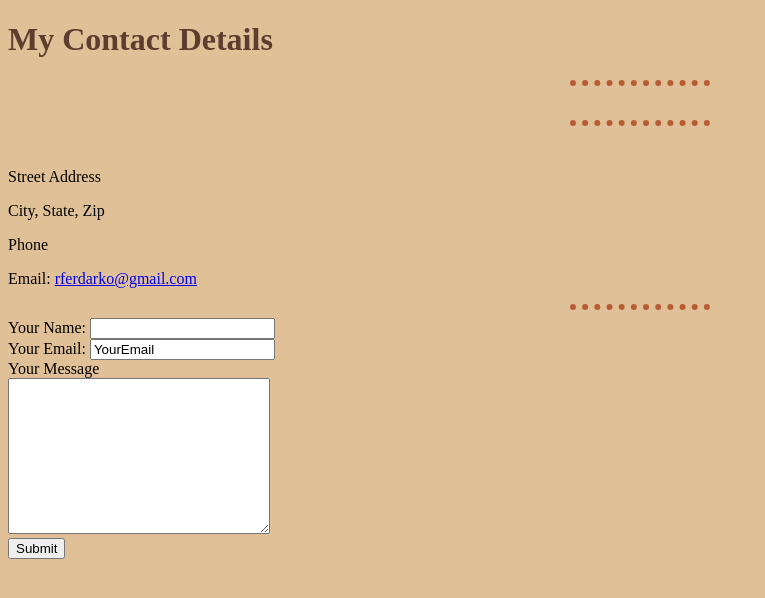
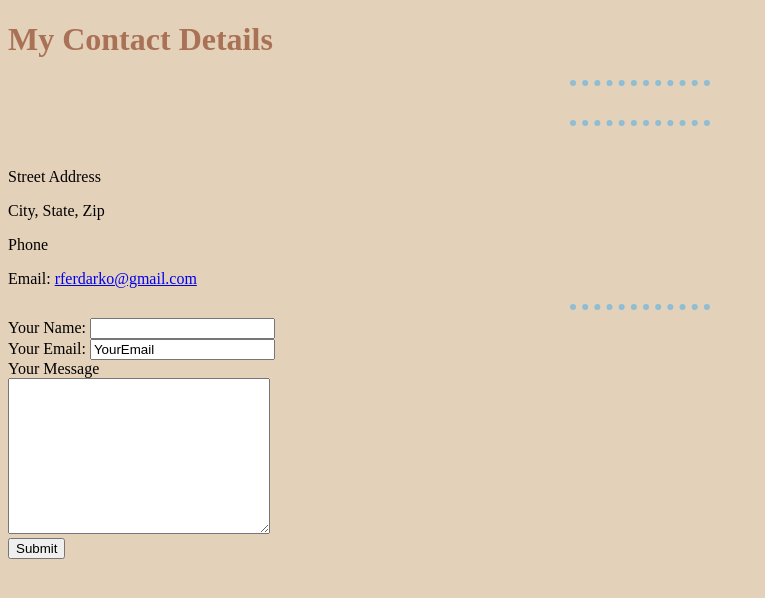
Before and after one commit to rferdarko/html, a PHP site: page /personal/contact.html in a window 1280 px wide. Shown: the top 598 px of the page, without its empty margins (0-765 px from the left). Run offline with PHP 8.4, Linux system fonts and the light colour scheme.

Commit message:
Sixth Commit

```diff
--- a/personal/css/styles.css
+++ b/personal/css/styles.css
@@ -1,23 +1,19 @@
 body {
-    background-color: #E0C097;
+    background-color: #E4D1B9;
 }
 
 h1  {
-    color: #5C3D2E;
+    color: #A97155;
 }
 
 h3{
-    color: #2D2424;
-}
-
-p  {
-    color: #000000;
+    color: #BE8C63;
 }
 
 hr  {
     border-style: none;
     border-top-style: dotted;
-    border-color: #B85C38;
+    border-color: #8FBDD3;
     border-width: 6px;
     width: 11%;
 }
```
